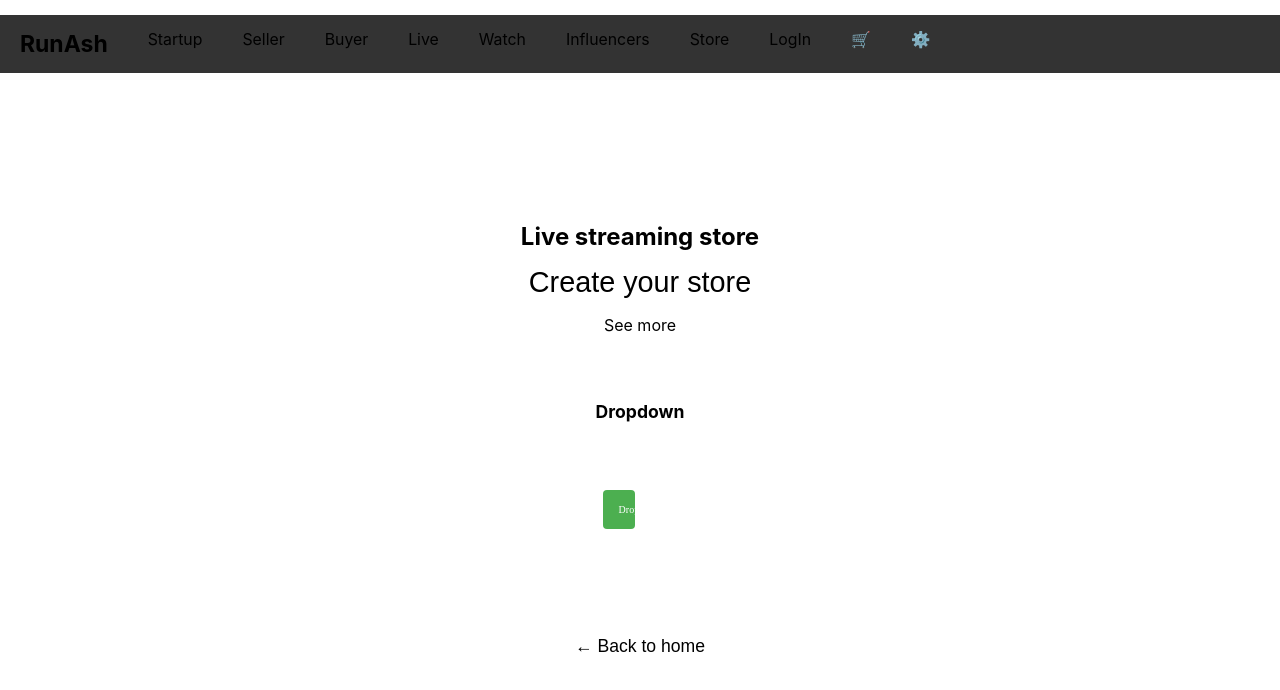
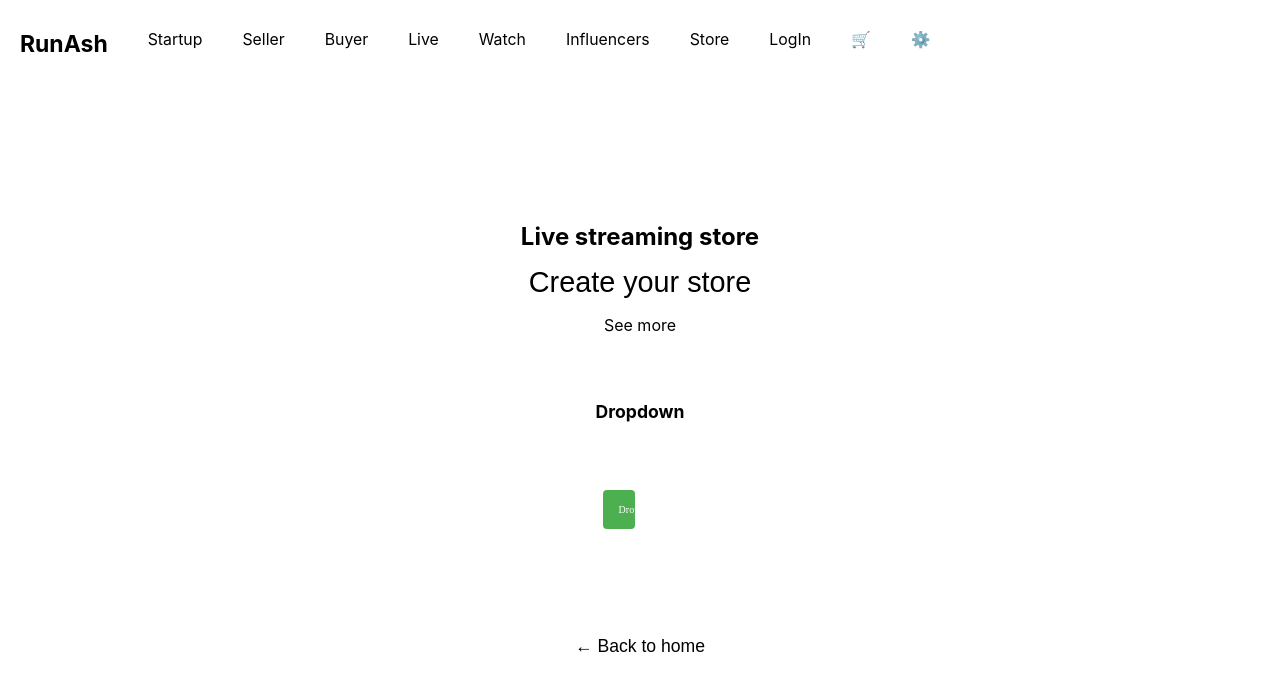
Before and after one commit to rammurmu/next, a Next.js app: page /store in a window 1280 px wide. Shown: the top 690 px of the page. Built offline with nearby package versions, Linux system fonts and the light colour scheme.

Commit message:
Update globals.css

```diff
--- a/styles/globals.css
+++ b/styles/globals.css
@@ -636,7 +636,7 @@ li a.active {
   right: 0;
 }
 
-ul {
+ul1 {
   list-style-type: none;
   margin: 0;
   padding: 0;
@@ -644,11 +644,11 @@ ul {
   background-color: #333;
 }
 
-li {
+li1 {
   float: left;
 }
 
-li a, .dropbtn {
+li1 a, .dropbtn {
   display: inline-block;
   color: white;
   text-align: center;
@@ -656,6 +656,6 @@ li a, .dropbtn {
   text-decoration: none;
 }
 
-li a:hover, .dropdown:hover .dropbtn {
+li1 a:hover, .dropdown:hover .dropbtn {
   background-color: red;
 }
```
